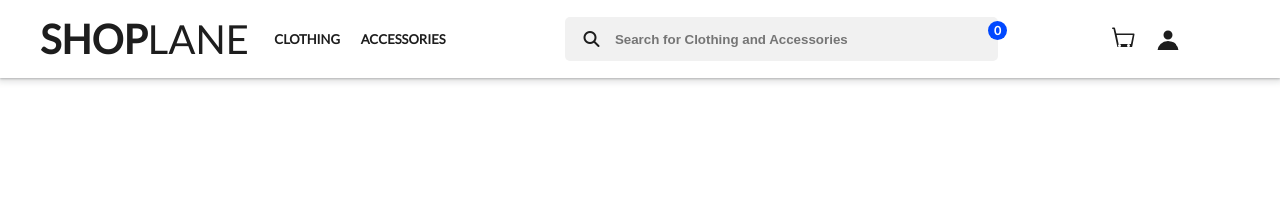
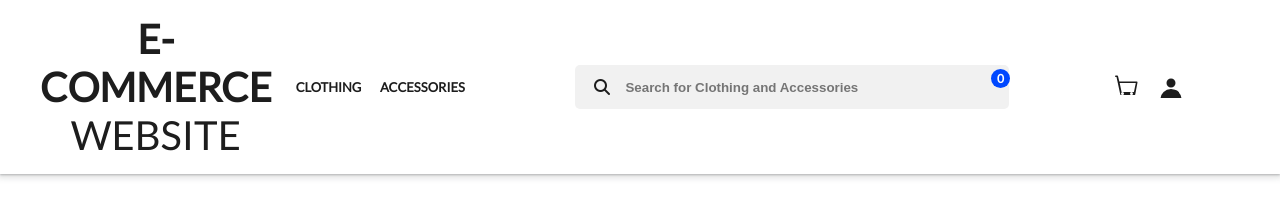
Before and after one commit to anushkaa-dubey/e-commerce-website, a plain HTML site: page header.html in a window 1280 px wide. Drawn offline with Linux system fonts and the light colour scheme.

Commit message:
Update header.html

```diff
--- a/header.html
+++ b/header.html
@@ -19,7 +19,7 @@
             <!-- MAIN CONTAINER -->
             <div id="container">
                 <!-- SHOP NAME -->
-                <div id="shopName"><a href="index.html"> <b>SHOP</b>LANE </a></div>
+                <div id="shopName"><a href="index.html"> <b>E-COMMERCE</b> WEBSITE </a></div>
                     <!-- COLLCETIONS ON WEBSITE -->
                     <div id="collection">
                         <div id="clothing"><a href="clothing.html"> CLOTHING </a></div>
```
